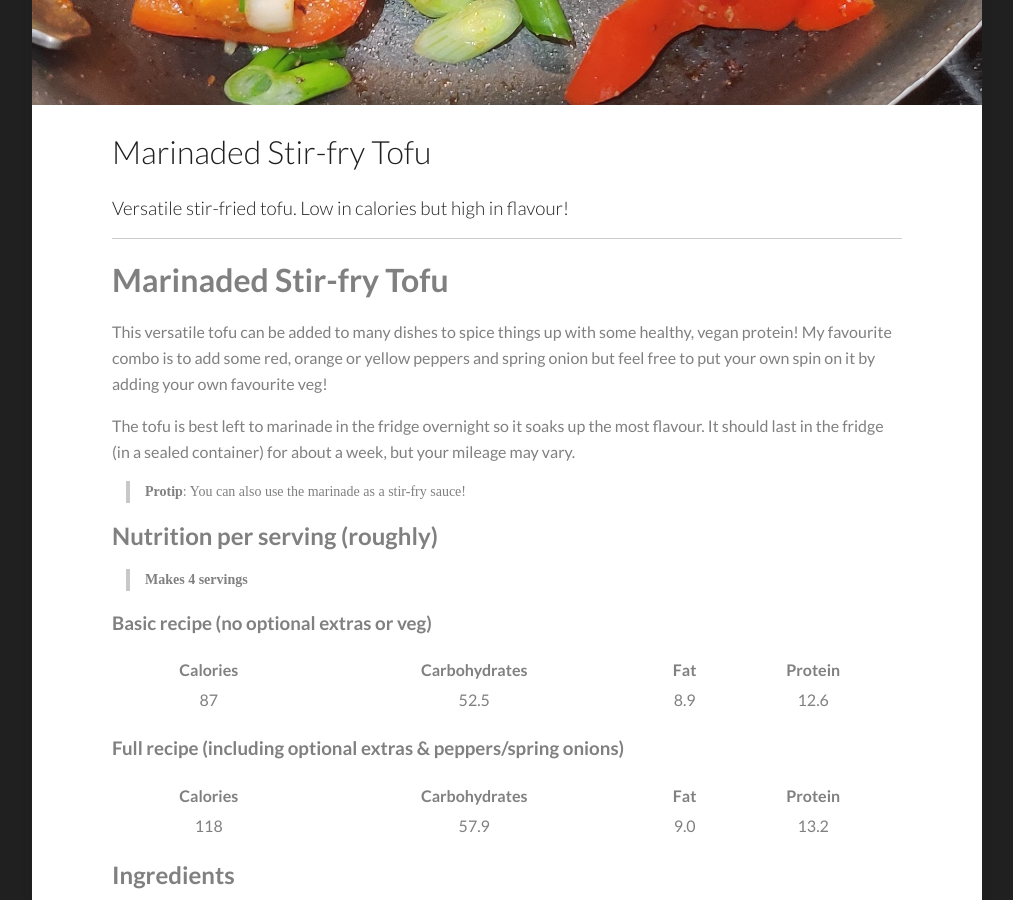
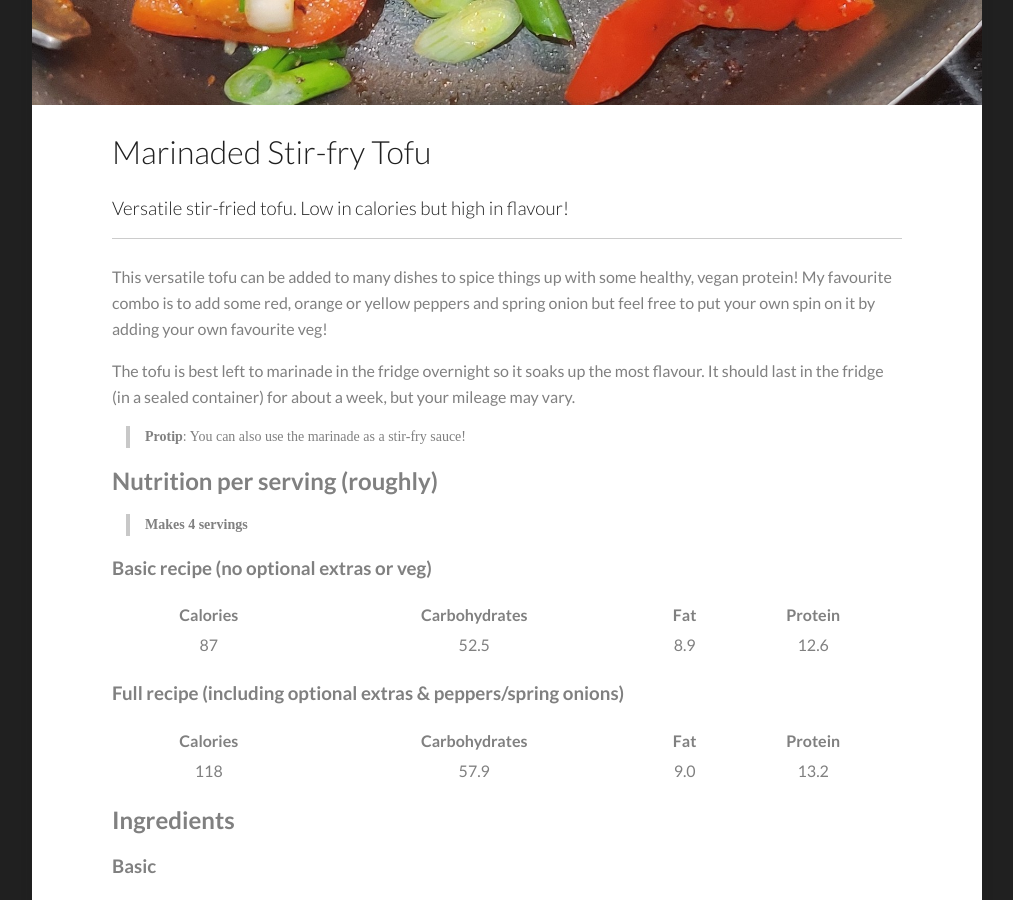
Before and after one commit to CERNDoughnut/cerndoughnut.github.io, a Jekyll site: the page built from _posts/2020-06-03-marinaded-tofu.md, in a window 1280 px wide and 900 px high, scrolled down 1050 px. Shown: the whole window, without its empty margins (133-1146 px from the left). Built offline with Jekyll 4.4.1, drawn with Linux system fonts in a browser that asks for light colours.

Commit message:
Removed duplicate headers

```diff
--- a/_posts/2020-06-03-marinaded-tofu.md
+++ b/_posts/2020-06-03-marinaded-tofu.md
@@ -7,8 +7,6 @@ featured-image: /images/2020-06-03/tofu.jpg
 tags: [recipe, base, versatile, vegan, protein]
 date-string: JUNE 03, 2020
 ---
-
-# Marinaded Stir-fry Tofu
 
 This versatile tofu can be added to many dishes to spice things up with some healthy, vegan protein! My favourite combo is to add some red, orange or yellow peppers and spring onion but feel free to put your own spin on it by adding your own favourite veg!
 
```
Also changed, not shown: _posts/2020-06-03-marinaded-tofu-sandwich.md (+0 -2 lines).
